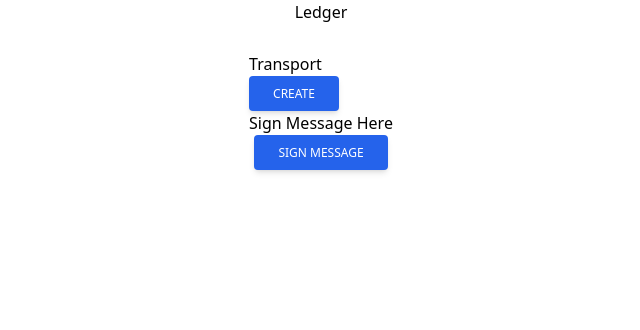
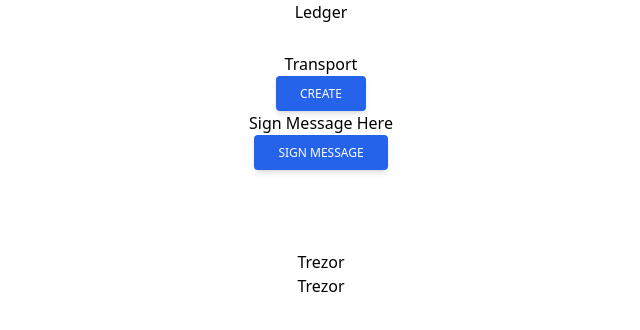
Before and after one commit to nhamilton1/wallet-playground, a React (Create React App) app: page / in a window 1280 px wide. Shown: the top 330 px of the page, without its empty margins (319-959 px from the left). Built offline with nearby package versions, Linux system fonts and the light colour scheme.

Commit message:
getting trezor ready

```diff
--- a/src/App.tsx
+++ b/src/App.tsx
@@ -1,12 +1,19 @@
+import Trezor from "components/Trezor";
 import React from "react";
 import LedgerTest from "./components/LedgerTest";
 
 function App() {
   return (
     <div className="flex flex-col items-center w-full h-full">
-      <div className="flex flex-col justify-center items-center">
-        <h1>Ledger</h1>
-        <LedgerTest />
+      <div>
+        <div className="flex flex-col justify-center items-center">
+          <h1>Ledger</h1>
+          <LedgerTest />
+        </div>
+        <div className="flex flex-col justify-center items-center">
+          <h1>Trezor</h1>
+          <Trezor />
+        </div>
       </div>
     </div>
   );
--- a/src/components/LedgerTest.tsx
+++ b/src/components/LedgerTest.tsx
@@ -21,7 +21,7 @@
   publicKey: "",
 };
 
-const LedgerTest = () => {
+const LedgerTest: React.FC = () => {
   const [transport, setTransport] = useState<object>();
   const [error, setError] = useState<string>("");
   const [address, setAddress] = useState<InitAdd>(InitialAddress);
@@ -101,10 +101,10 @@
   };
 
   return (
-    <div className="flex justify-center items-start flex-col mt-7 w-full">
+    <div className="flex justify-center items-center flex-col mt-7 w-full">
       <div className="flex items-center flex-col justify-center">
         <div>
-          <h1>Transport</h1>
+          <h1 className="text-center">Transport</h1>
           <button
             className="px-6 py-2.5 bg-blue-600 text-white font-medium text-xs leading-tight uppercase rounded shadow-md hover:bg-blue-700 hover:shadow-lg focus:bg-blue-700 focus:shadow-lg focus:outline-none focus:ring-0 active:bg-blue-800 active:shadow-lg transition duration-150 ease-in-out"
             type="button"
--- /dev/null
+++ b/src/components/Trezor.tsx
@@ -0,0 +1,9 @@
+import React from 'react'
+
+const Trezor: React.FC = () => {
+  return (
+    <div>Trezor</div>
+  )
+}
+
+export default Trezor
```
